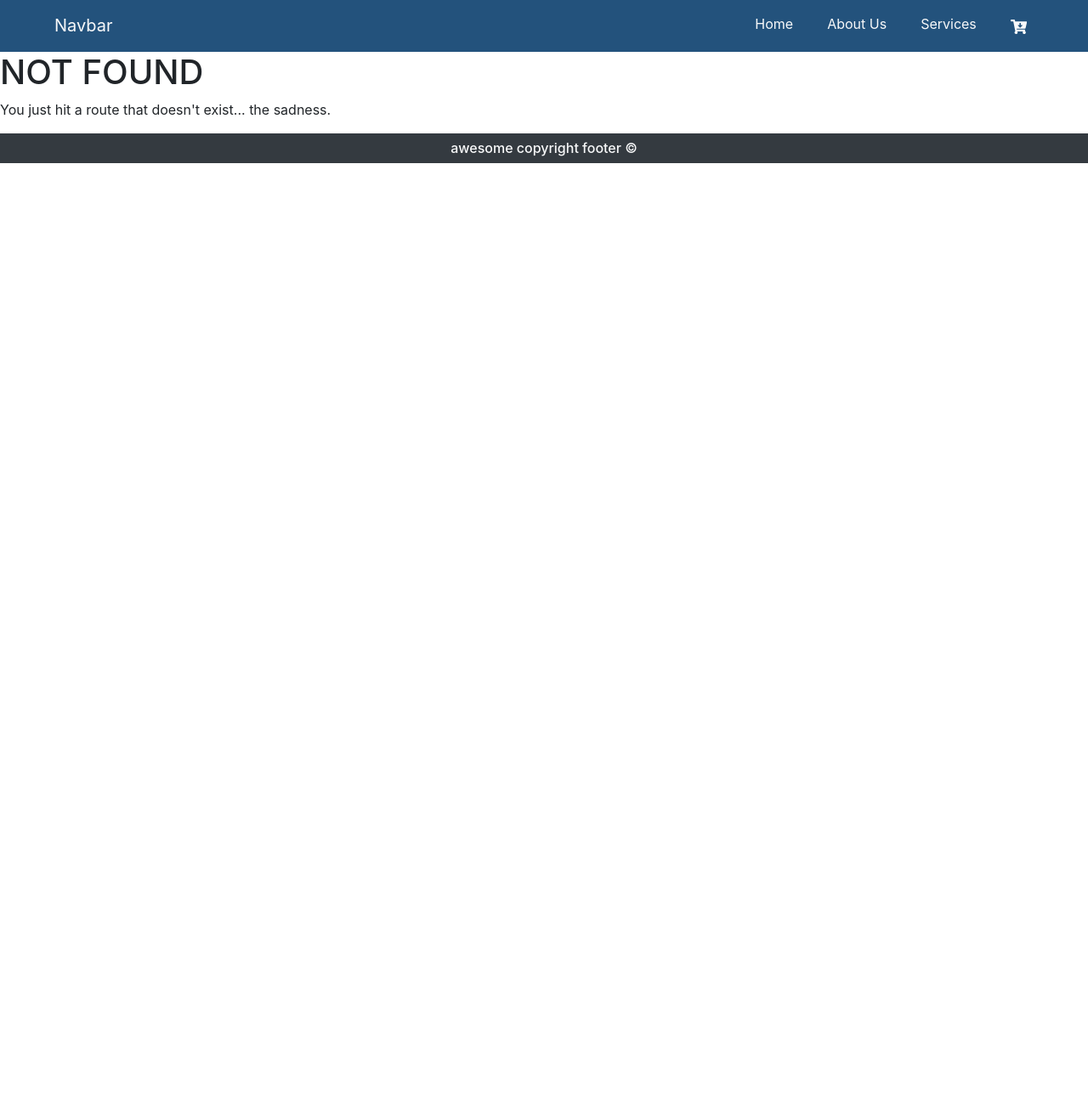
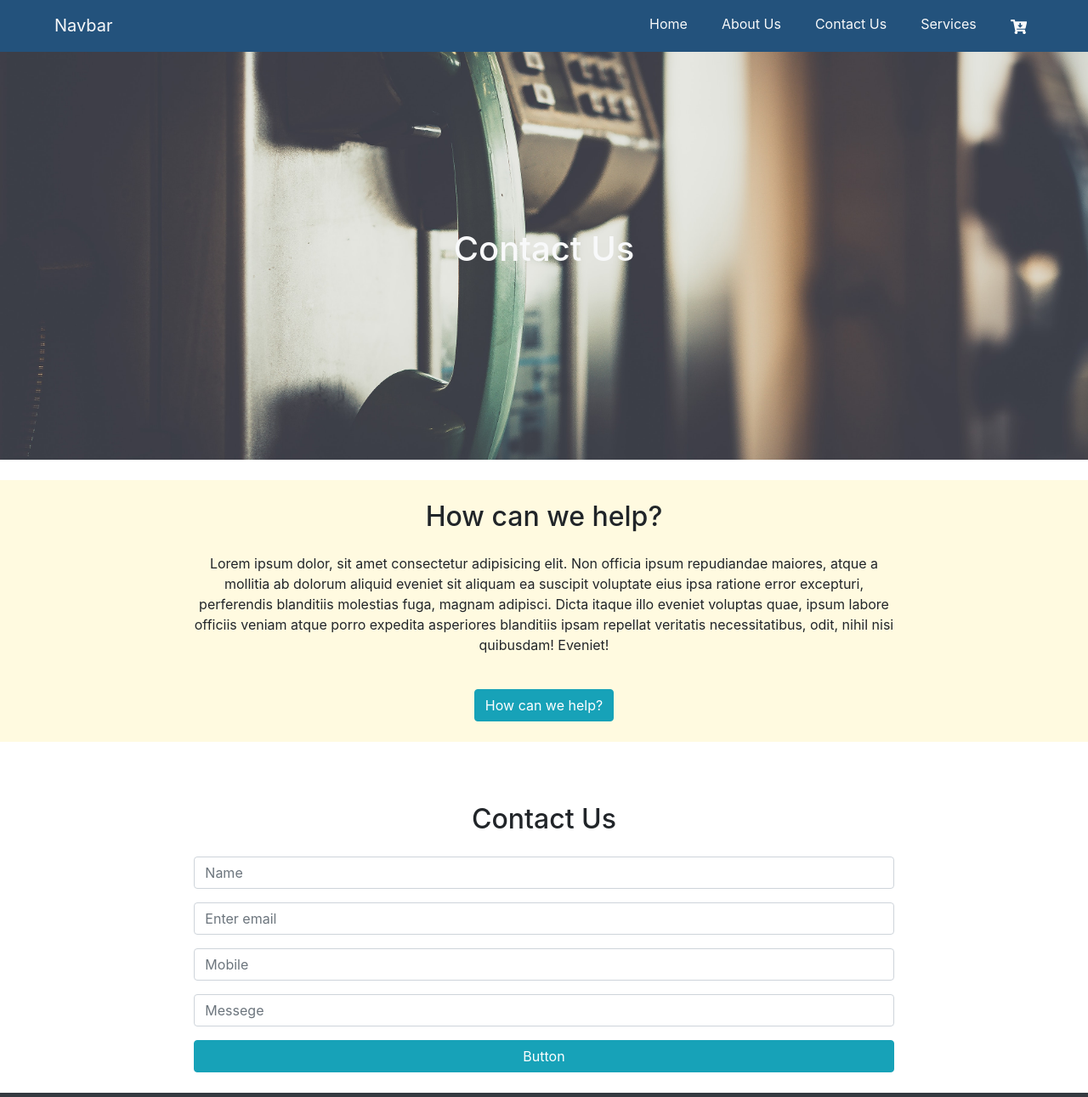
Before and after one commit to krsailesh-zz/rgatsbyapp, a Gatsby site: page /contact in a window 1280 px wide. Before the commit this address had no page. Shown: the top 1291 px of the page at 85% size. Before the commit the page ends 800 px from the top, so only its background shows below. Built offline with nearby package versions, Linux system fonts and the light colour scheme; Gatsby itself is replaced by a stand-in of ours.

Commit message:
contact page added

```diff
--- /dev/null
+++ b/src/components/contact/contactForm.js
@@ -0,0 +1,29 @@
+import React from 'react'
+import Heading from '../heading'
+
+export default function ContactForm() {
+    return (
+        <section className="py-4">
+                    <div className="col-lg-8 mx-auto">
+                        <Heading heading="Contact Us" />
+                        <form action="https://formspree.io/xzbpaloy" method="POST">
+                            <div className="form-group">
+                                <input type="text" class="form-control" placeholder="Name" name="name" />
+                            </div>
+                            <div className="form-group">
+                                <input type="email" class="form-control" name="email" id="exampleInputEmail1" aria-describedby="emailHelp" placeholder="Enter email" />
+                            </div>
+                            <div className="form-group">
+                                <input type="number" name="number" class="form-control" placeholder="Mobile" />
+                            </div>
+                            <div className="form-group">
+                                <input type="text" name="messege" class="form-control" placeholder="Messege" />
+                            </div>
+                            <button className="btn btn-info btn-block" type="submit">
+                                Button
+                            </button>
+                        </form>
+                    </div>
+        </section>
+    )
+}
--- a/src/components/header.js
+++ b/src/components/header.js
@@ -13,12 +13,19 @@ export default class Header extends Component {
             id : 1,
             text : "Home",
             url : "/"
-        } , {
+        } ,
+        {
             id : 2,
             text : "About Us",
             url : "/about"
-        } , {
+        } ,
+        {
             id : 3,
+            text : "Contact Us",
+            url : "/contact"
+        } ,
+        {
+            id : 4,
             text : "Services",
             url : "/services"
         }]
--- /dev/null
+++ b/src/pages/contact.js
@@ -0,0 +1,43 @@
+import React from "react"
+import { graphql, StaticQuery } from "gatsby"
+
+import Layout from "../components/layout"
+import SEO from "../components/seo"
+import Hero from "../components/hero"
+import "../components/layout.css"
+
+import Infoblock from "../components/infoblock"
+import ContactForm from "../components/contact/contactForm"
+
+const ContactPage = () => (
+  <Layout>
+    <SEO title="Home" />
+    <StaticQuery
+      query={graphql`
+        query {
+          img: file(relativePath: { eq: "contact.jpg" }) {
+            childImageSharp {
+              fluid(maxWidth: 400, maxHeight: 250) {
+                ...GatsbyImageSharpFluid_tracedSVG
+              }
+            }
+          }
+        }
+      `}
+      render={data => {
+        // Set ImageData.
+        const imageData = data.img.childImageSharp.fluid
+        return <Hero
+                img={imageData}
+                heroClass="aboutClass"
+                title="Contact Us"
+                >
+                </Hero>
+      }}
+    />{" "}
+    <Infoblock title="How can we help?" />
+    <ContactForm />
+  </Layout>
+)
+
+export default ContactPage
```
Also changed, not shown: src/images/contact.jpg (added).
